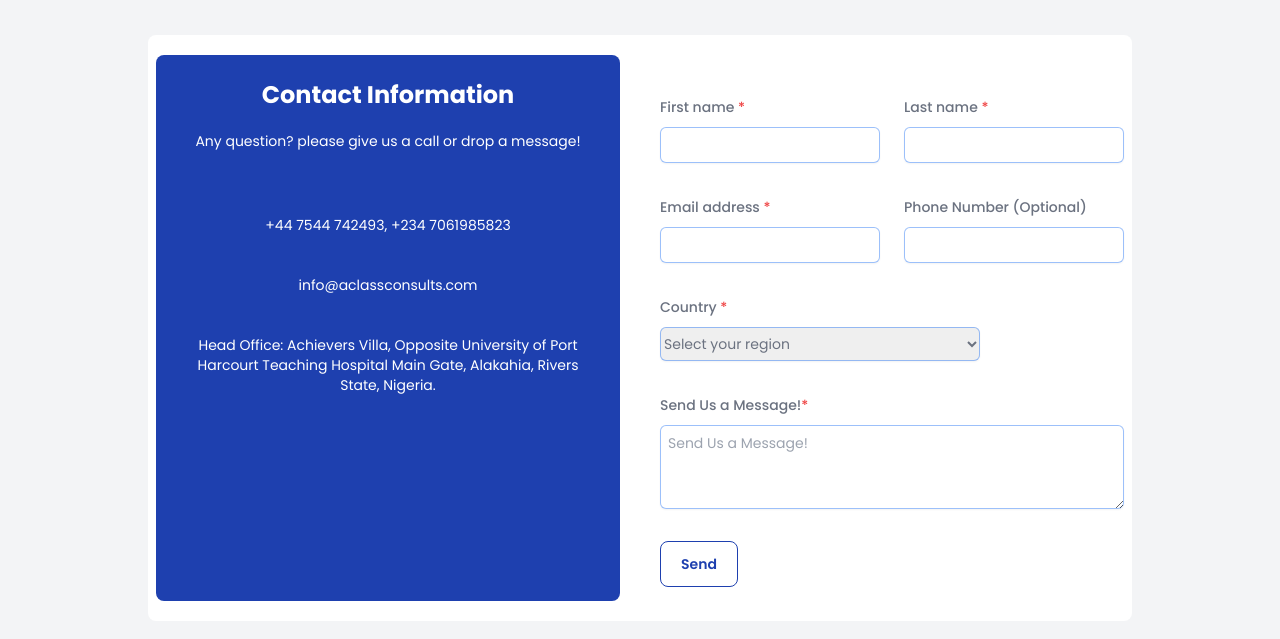
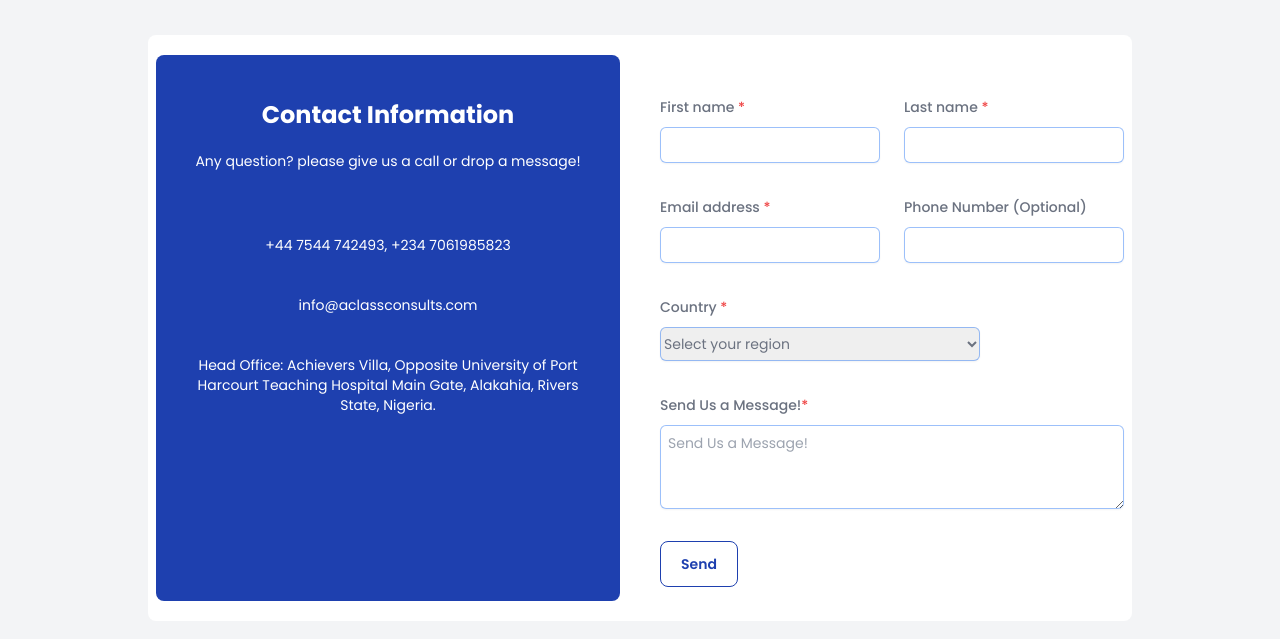
Before and after one commit to Sabastine-Aminaho/A-Class-Official, a website: page public/contact.html in a window 1280 px wide. Shown: the part 191-830 px from the top of the page. Drawn offline with Linux system fonts and the light colour scheme.

Commit message:
contact 3 added

```diff
--- a/public/contact.html
+++ b/public/contact.html
@@ -40,9 +40,10 @@
 
         <div class="bg-secondary-10000  md:mx-32 md:grid grid-cols-2 gap-10 mb-10 pb-5 pt-5 px-2 rounded-lg">
             <div class="text-secondary-10000 text-center bg-primary-800 px-5 pb-10 rounded-lg">
-                <h1 class="font-bold text-2xl pb-5 mt-6">Contact Information</h1>
+                <h1 class="font-bold text-2xl pb-5 mt-6 pt-5">Contact Information</h1>
                 <p> Any question? please give us a call or drop a message!</p>
                 <div>
+
                     <ul class="mt-16">
                         <li>+44 7544 742493, +234 7061985823</li>
                     </ul>
```
Also changed, not shown: public/index.html (+1 -1 lines).
